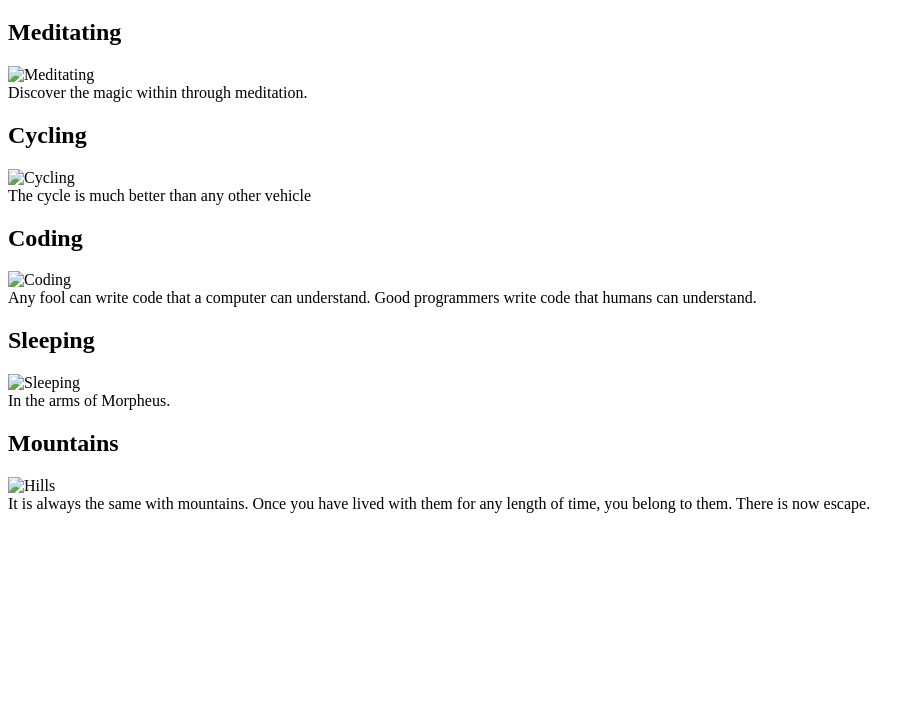
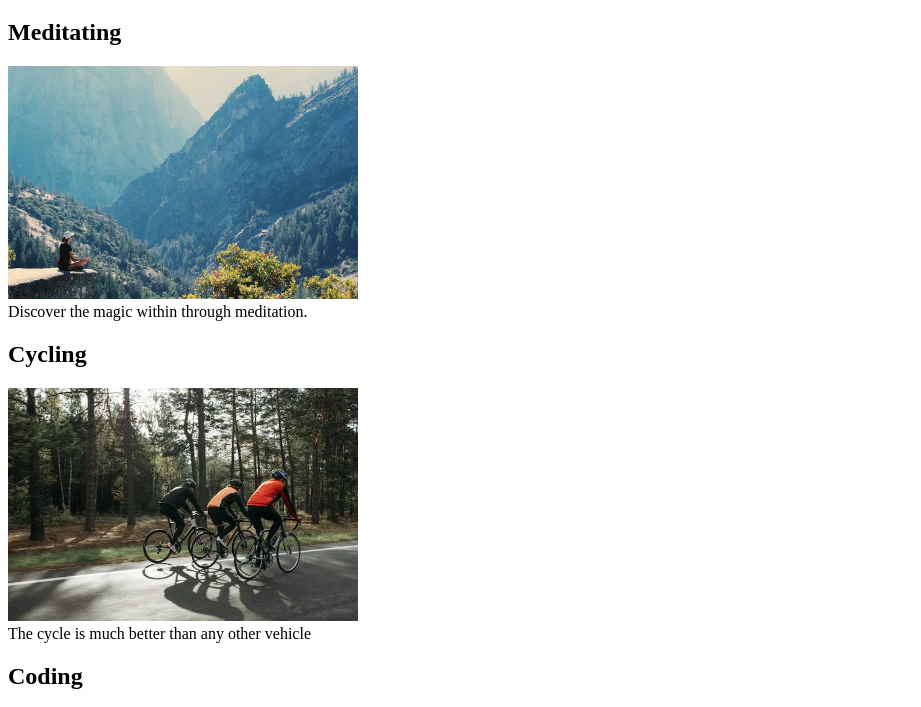
Before and after one commit to harshituprety/practice-2, a plain HTML site: page index.html in a window 1280 px wide. Shown: the part 61-768 px from the top of the page, without its empty margins (0-921 px from the left). Drawn offline with Linux system fonts and the light colour scheme.

Commit message:
second commit

```diff
--- a/index.html
+++ b/index.html
@@ -10,20 +10,20 @@
 <body>
     <h1>My Favorite Things</h1>
     <h2>Meditating</h2>
-    <img src="c.jpeg" alt="Meditating" width="350px">
+    <img src="c.webp" alt="Meditating" width="350px">
     <figcaption>Discover the magic within through meditation.</figcaption>
     <h2>Cycling</h2>
-    <img src="m.jpg" alt="Cycling" width="350px">
+    <img src="m.webp" alt="Cycling" width="350px">
     <figcaption>The cycle is much better than any other vehicle</figcaption>
     <h2>Coding</h2>
-    <img src="code.jpg" alt="Coding" width="350px">
+    <img src="code.webp" alt="Coding" width="350px">
     <figcaption>Any fool can write code that a computer can understand. Good programmers write code that humans can
         understand.</figcaption>
     <h2>Sleeping</h2>
-    <img src="bedroom.jpg" alt="Sleeping" width="350px">
+    <img src="bedroom.webp" alt="Sleeping" width="350px">
     <figcaption>In the arms of Morpheus.</figcaption>
     <h2>Mountains</h2>
-    <img src="mountain.jpg" alt="Hills" width="350px">
+    <img src="mountain.webp" alt="Hills" width="350px">
     <figcaption>It is always the same with mountains. Once you have lived with them for any length of time, you belong
         to them. There is now escape.</figcaption>
 </body>
```
